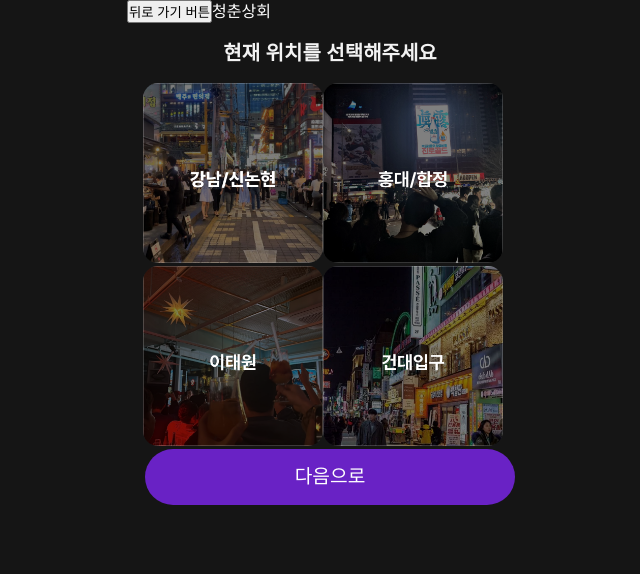
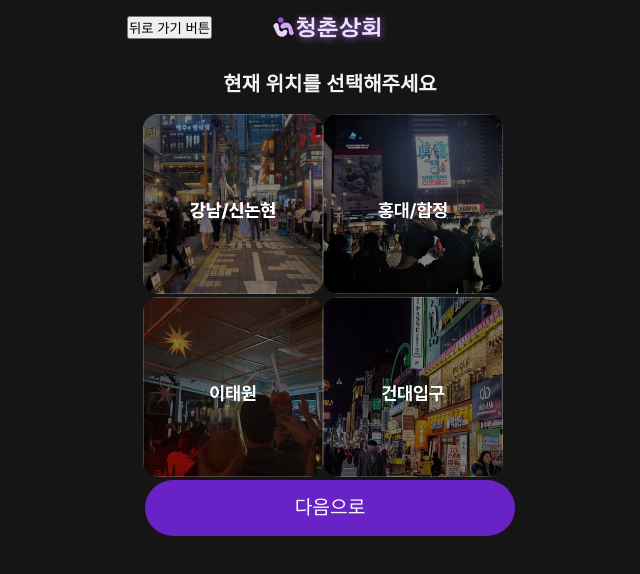
Before and after one commit to bobob0311/Youth_adults, a Next.js app: page /step1 in a window 1280 px wide. Shown: the top 574 px of the page, without its empty margins (310-950 px from the left). Built offline with nearby package versions, Linux system fonts and the light colour scheme.

Commit message:
info 받는 페이지 레이아웃 수정, 뒤로가기 버튼 미완

```diff
--- a/app/(info)/layout.module.scss
+++ b/app/(info)/layout.module.scss
@@ -1,9 +1,22 @@
-.full{
-    max-width: 406px;
-    margin: auto;
-}
-
 .content{
     width: calc(100% - 32px);
     margin: auto;
 }
+
+.header{
+    height: 54px;
+    display: flex;
+    align-items: center;
+}
+
+.title{
+    position: absolute;
+    left: 50%;
+    transform: translateX(-50%);
+    margin-top: 4px;
+    img{
+        width: 120px;
+        height: 40px;
+    }
+
+}
--- a/app/(info)/layout.tsx
+++ b/app/(info)/layout.tsx
@@ -3,11 +3,11 @@ import styles from "./layout.module.scss";
 export default function Layout({ children }: { children: React.ReactNode }) {
     return (
         <>
-            <header>
+            <header className={styles.header}>
                 <button> 뒤로 가기 버튼</button>
-                청춘상회
+                <h1 className={styles.title}><img src="/mainImg.png" alt="청춘 상회"/></h1>
             </header>
-            <main className={styles.full}>
+            <main>
                 <div className={styles.content}>
                     {children}
                 </div>
```
